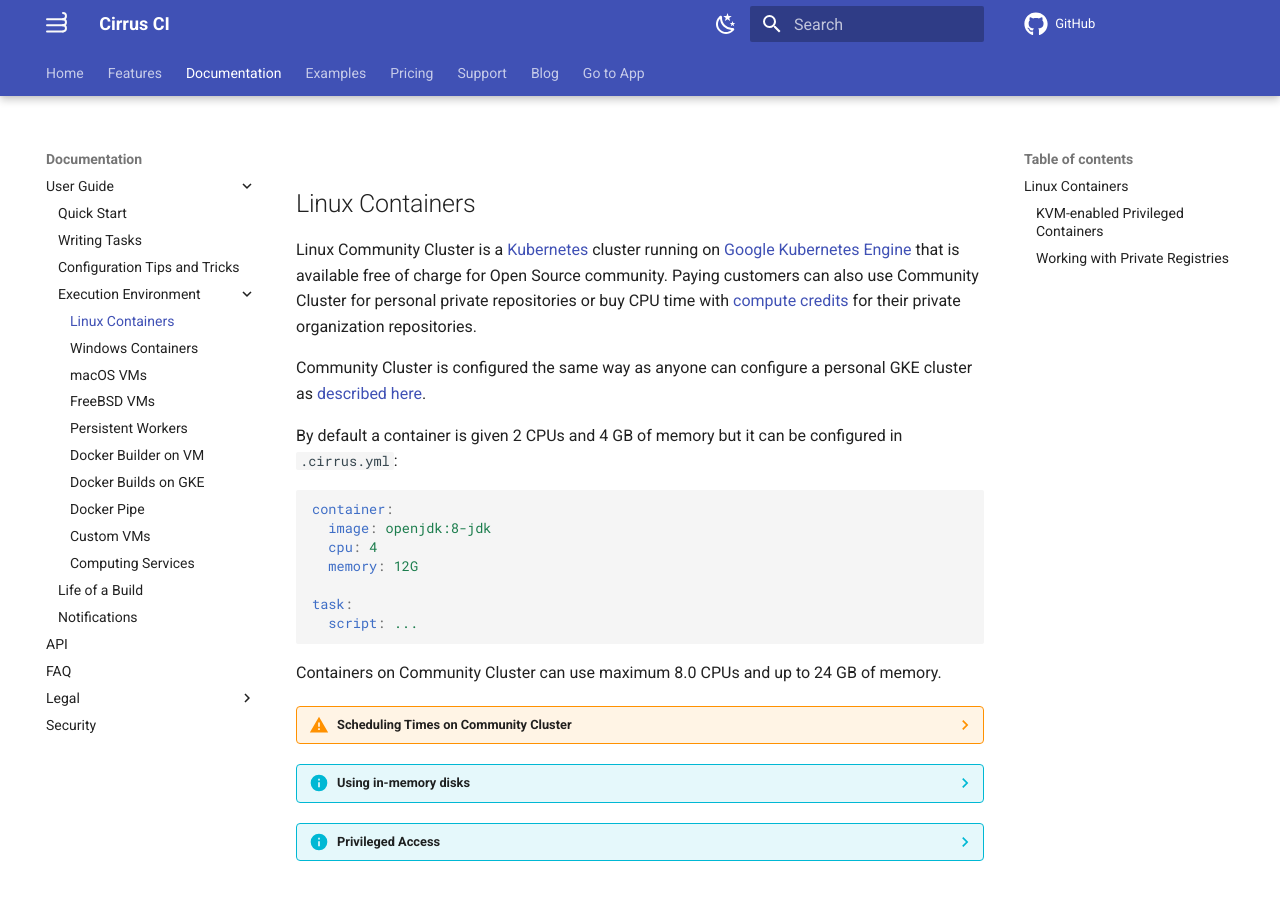
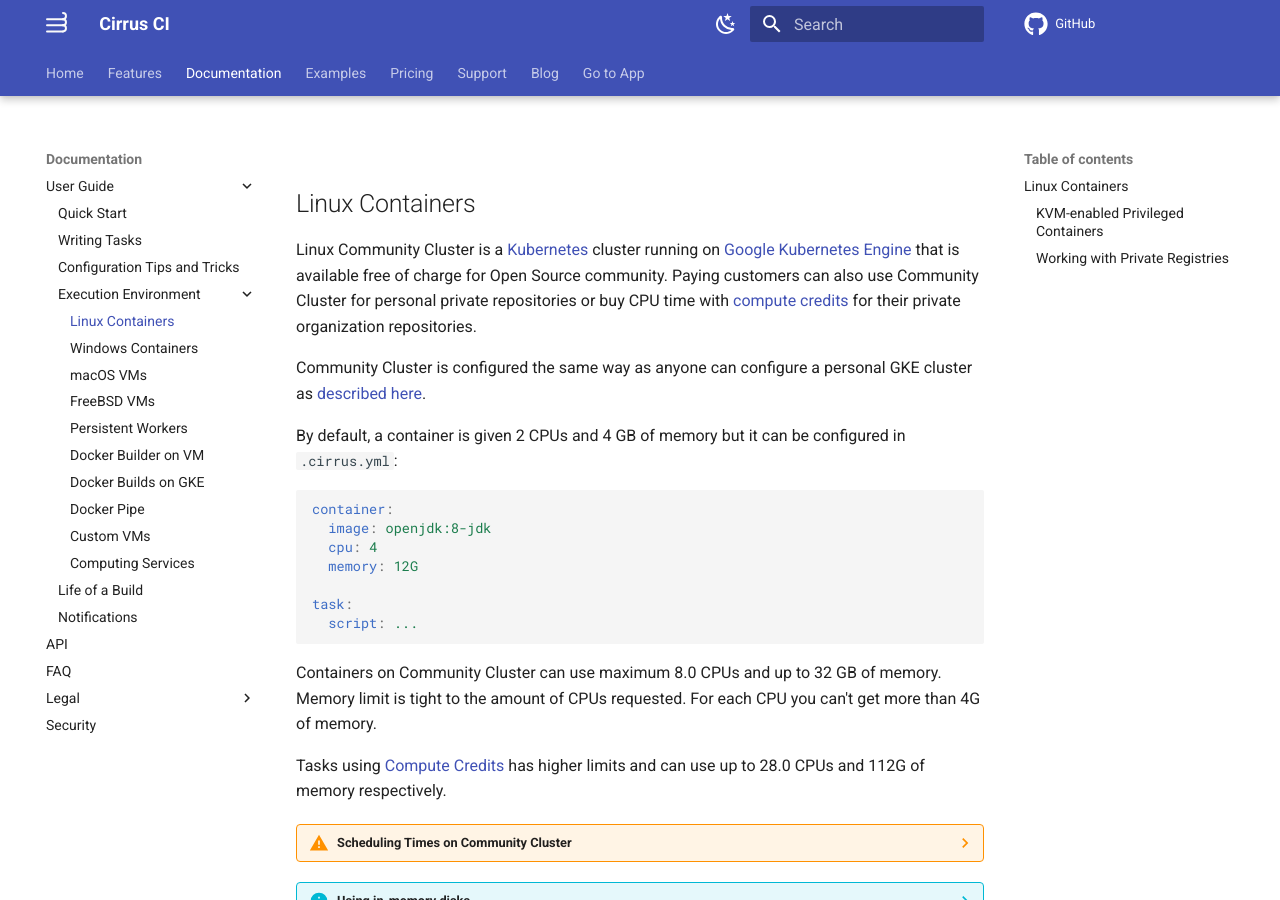
Before and after one commit to cirruslabs/cirrus-ci-docs, an MkDocs documentation site: the page built from docs/guide/linux.md, in a window 1280 px wide and 900 px high. Built offline with MkDocs 1.6.1 and Material for MkDocs 9.7.7, drawn with Linux system fonts in a browser that asks for light colours; comment, search, counter and statistics services are not loaded.

Commit message:
Clarify max CPUs (#832)
* Clarify max CPUs

Historically Cirrus only supported up to 8 CPUs instances on community clusters. When [CPU-based limits](https://medium.com/cirruslabs/new-cpu-based-limits-for-cirrus-ci-b0dcd82f4615) were introduced it appeared that it became possible to request 16.0 cores. But it wasn't desired since all the VMs in the cluster are tuned for running containers with 8.0 cores or less. Recently there was uptick of people using only 16.0 cores containers, there were so many of them (almost 100 repositories committing pretty frequently) that it started affecting scheduling times, auto-scaling and utilization all together in not a good way.

This PR clarifies the limit which will now be enforced in order to guarantee speedy scheduling times.

PS this only affects community instances.

* Better wording

* Mention compute credits limits

````diff
--- a/docs/guide/linux.md
+++ b/docs/guide/linux.md
@@ -6,7 +6,7 @@ personal private repositories or buy CPU time with [compute credits](../pricing.
 
 Community Cluster is configured the same way as anyone can configure a personal GKE cluster as [described here](supported-computing-services.md#google-kubernetes-engine).
 
-By default a container is given 2 CPUs and 4 GB of memory but it can be configured in `.cirrus.yml`:
+By default, a container is given 2 CPUs and 4 GB of memory but it can be configured in `.cirrus.yml`:
 
 ```yaml
 container:
@@ -18,7 +18,10 @@ task:
   script: ...
 ```
 
-Containers on Community Cluster can use maximum 8.0 CPUs and up to 24 GB of memory.
+Containers on Community Cluster can use maximum 8.0 CPUs and up to 32 GB of memory. Memory limit is tight to the amount
+of CPUs requested. For each CPU you can't get more than 4G of memory.
+
+Tasks using [Compute Credits](../pricing.md#compute-credits) has higher limits and can use up to 28.0 CPUs and 112G of memory respectively.
 
 ??? warning "Scheduling Times on Community Cluster"
     Since Community Cluster is shared, scheduling times for containers can vary from time to time. Also, the smaller a container
````
Also changed, not shown: docs/faq.md (+2 -0 lines).
